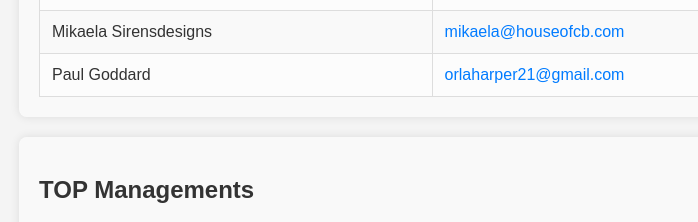
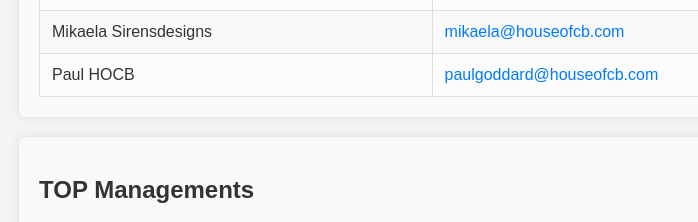
Before and after one commit to CrsWeb123/TaskBanana-Shortcuts, a plain HTML site: page Account-ID.html in a window 1280 px wide. Shown: the part 3744-3966 px from the top of the page, 1-699 px from the left. Drawn offline with Linux system fonts and the light colour scheme.

Commit message:
change paul godard to paul hocb

```diff
--- a/Account-ID.html
+++ b/Account-ID.html
@@ -403,8 +403,8 @@
                 <td>1716</td>
             </tr>
             </tr>
-                <td>Paul Goddard</td>
-                <td><a href="https://www.trackerteer.com/accountspckg/en/login/?act=login_as&id=1229&hash=$TR4CK3Rteer2024!" target="_blank">orlaharper21@gmail.com</a></td>
+                <td>Paul HOCB</td>
+                <td><a href="https://www.trackerteer.com/accountspckg/en/login/?act=login_as&id=1685&hash=$TR4CK3Rteer2024!" target="_blank">paulgoddard@houseofcb.com</a></td>
                 <td>1229</td>
             </tr>
         </tbody>
```
